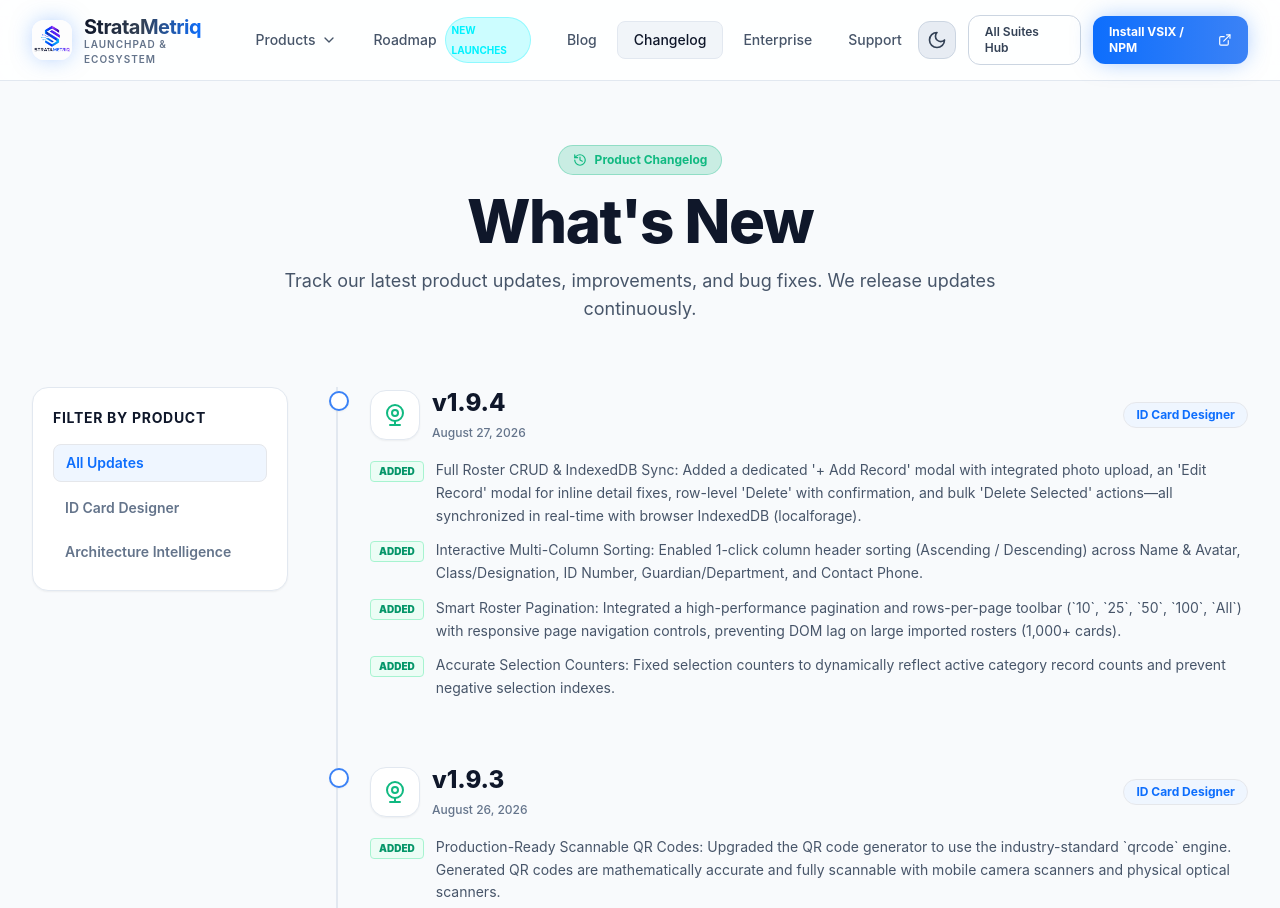
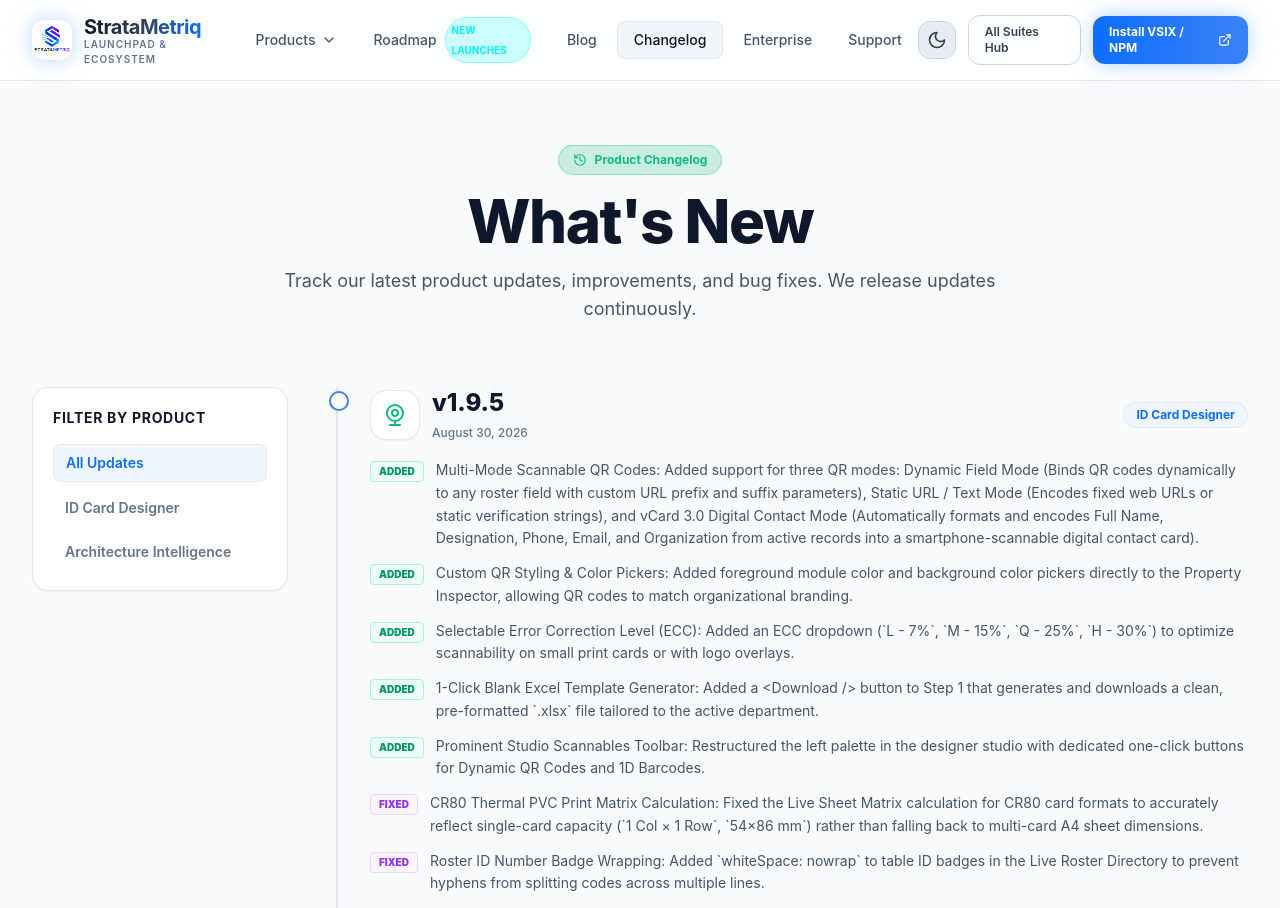
Before and after one commit to aabid-wani/stratametriq-website, a Next.js app: page /changelog in a window 1280 px wide. Shown: the top 908 px of the page. Built offline with nearby package versions, Linux system fonts and the light colour scheme.

Commit message:
feat: add changelog page to display ID Card Designer release history and feature updates

```diff
--- a/src/app/changelog/page.tsx
+++ b/src/app/changelog/page.tsx
@@ -1,12 +1,56 @@
 "use client";
 
 import React, { useState } from "react";
-import { History, Box, Send, FileCode2, ShieldCheck, Terminal, Webcam, Code } from "lucide-react";
+import { History, Box, Send, FileCode2, ShieldCheck, Terminal, Webcam, Code, Download } from "lucide-react";
 
 export default function ChangelogPage() {
   const [filter, setFilter] = useState("All");
 
   const changelogData = [
+    {
+      version: "v1.9.5",
+      date: "August 30, 2026",
+      product: "ID Card Designer",
+      icon: <Webcam className="w-6 h-6 text-neon-emerald" />,
+      features: [
+        {
+          type: "Added",
+          text: "Multi-Mode Scannable QR Codes: Added support for three QR modes: Dynamic Field Mode (Binds QR codes dynamically to any roster field with custom URL prefix and suffix parameters), Static URL / Text Mode (Encodes fixed web URLs or static verification strings), and vCard 3.0 Digital Contact Mode (Automatically formats and encodes Full Name, Designation, Phone, Email, and Organization from active records into a smartphone-scannable digital contact card)."
+        },
+        {
+          type: "Added",
+          text: "Custom QR Styling & Color Pickers: Added foreground module color and background color pickers directly to the Property Inspector, allowing QR codes to match organizational branding."
+        },
+        {
+          type: "Added",
+          text: "Selectable Error Correction Level (ECC): Added an ECC dropdown (`L - 7%`, `M - 15%`, `Q - 25%`, `H - 30%`) to optimize scannability on small print cards or with logo overlays."
+        },
+        {
+          type: "Added",
+          text: "1-Click Blank Excel Template Generator: Added a <Download /> button to Step 1 that generates and downloads a clean, pre-formatted `.xlsx` file tailored to the active department."
+        },
+        {
+          type: "Added",
+          text: "Prominent Studio Scannables Toolbar: Restructured the left palette in the designer studio with dedicated one-click buttons for Dynamic QR Codes and 1D Barcodes."
+        },
+        {
+          type: "Fixed",
+          text: "CR80 Thermal PVC Print Matrix Calculation: Fixed the Live Sheet Matrix calculation for CR80 card formats to accurately reflect single-card capacity (`1 Col × 1 Row`, `54×86 mm`) rather than falling back to multi-card A4 sheet dimensions."
+        },
+        {
+          type: "Fixed",
+          text: "Roster ID Number Badge Wrapping: Added `whiteSpace: nowrap` to table ID badges in the Live Roster Directory to prevent hyphens from splitting codes across multiple lines."
+        },
+        {
+          type: "Fixed",
+          text: "Auto-Shrink & Multi-Line Text Wrapping: Fixed text rendering so elements without auto-shrink enabled wrap cleanly across multiple lines with `word-break: break-word` instead of overflowing horizontally."
+        },
+        {
+          type: "Fixed",
+          text: "Classic Preset Vertical Spacing: Adjusted element coordinates in `v_classic_traditional` to eliminate clipping between the address field and Principal signature line."
+        }
+      ]
+    },
     {
       version: "v1.9.4",
       date: "August 27, 2026",
```
